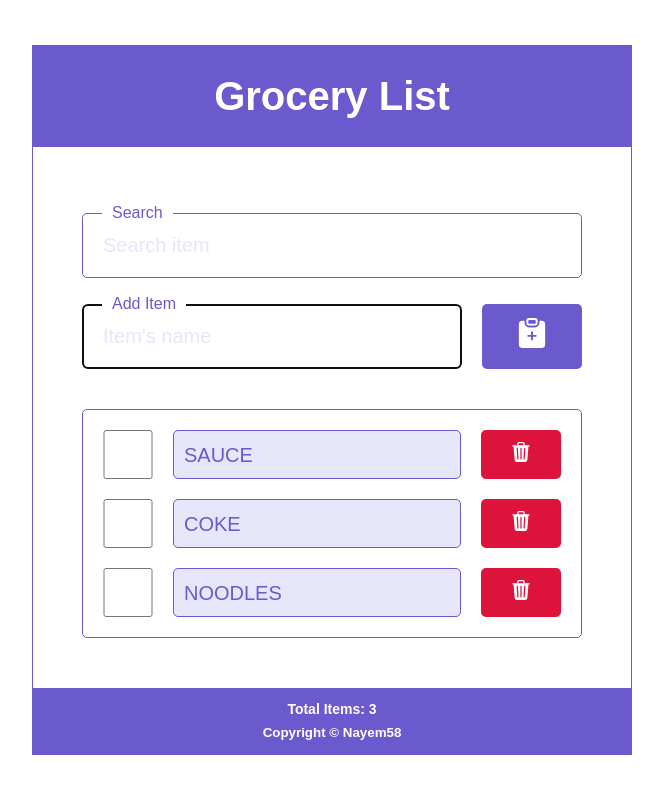
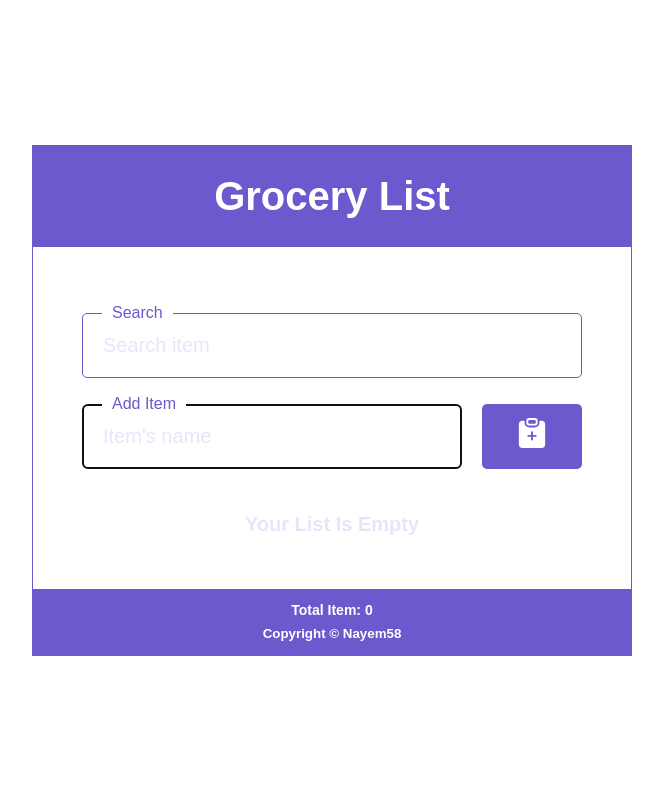
Before and after one commit to Nayem58/groceries-list, a React (Vite) app: page / in a window 1280 px wide. Shown: the top 794 px of the page, without its empty margins (308-971 px from the left). Built offline with nearby package versions, Linux system fonts and the light colour scheme.

Commit message:
loading data from localStorage; if there's no data in the localStorage, there'll be nothing in the list to show

```diff
--- a/src/App.jsx
+++ b/src/App.jsx
@@ -10,23 +10,11 @@ import Footer from "./layouts/Footer";
 import { useState } from "react";
 
 function App() {
-  const [items, setItems] = useState([
-    {
-      id: 1,
-      item: "sauce",
-      checked: false,
-    },
-    {
-      id: 2,
-      item: "coke",
-      checked: false,
-    },
-    {
-      id: 3,
-      item: "noodles",
-      checked: false,
-    },
-  ]);
+  const [items, setItems] = useState(
+    localStorage.getItem("groceryList")
+      ? JSON.parse(localStorage.getItem("groceryList"))
+      : []
+  );
 
   const setAndSaveItems = (newItems) => {
     setItems(newItems);
```
